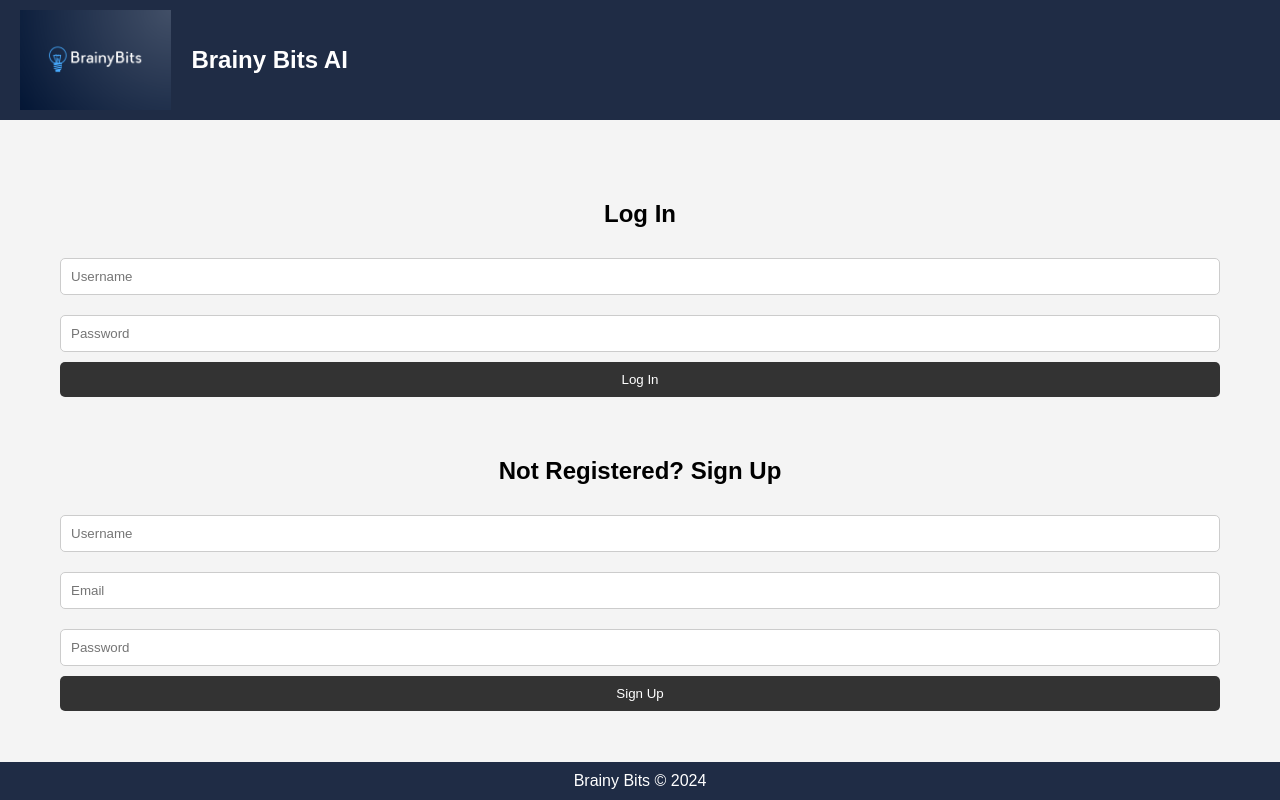
After one commit to salehundamaamani/brainy-bits-ai, a Flask app: template templates/login_signup.html in a window 1280 px wide. The commit adds this page. Run offline with Flask 3, Linux system fonts and the light colour scheme; the template is opened without the code that fills it, so the values that code supplies are empty.

Commit message:
Base and Style Updated
Added Base.html and updated the existing html codes and added style.css

```diff
--- /dev/null
+++ b/static/style.css
@@ -0,0 +1,135 @@
+body {
+    font-family: Arial, sans-serif;
+    margin: 0;
+    padding: 0;
+    background-color: #f4f4f4;
+    display: flex;
+    flex-direction: column;
+    min-height: 100vh;
+}
+
+.header {
+    background-color: #1F2C45;
+    color: white;
+    padding: 10px 20px;
+    display: flex;
+    align-items: center;
+    width: 100%;
+}
+
+.header img {
+    height: 100px;
+    margin-right: 20px;
+}
+
+.header h1 {
+    margin: 0;
+    font-size: 24px;
+}
+
+.container {
+    flex: 1;
+    padding: 20px;
+    text-align: center;
+}
+
+.footer {
+    background-color: #1F2C45;
+    color: white;
+    text-align: center;
+    padding: 10px 0;
+    width: 100%;
+    position: absolute;
+    bottom: 0;
+}
+
+.form-container {
+    flex: 1;
+    padding: 20px;
+}
+
+.form-container h2 {
+    text-align: center;
+}
+
+.form-container form {
+    display: flex;
+    flex-direction: column;
+    align-items: center;
+}
+
+.form-container input {
+    width: 100%;
+    padding: 10px;
+    margin: 10px 0;
+    border: 1px solid #ccc;
+    border-radius: 5px;
+    box-sizing: border-box;
+}
+
+.form-container button {
+    background-color: #333;
+    color: white;
+    padding: 10px 20px;
+    border: none;
+    border-radius: 5px;
+    cursor: pointer;
+    transition: background-color 0.3s;
+    width: 100%;
+}
+
+.form-container button:hover {
+    background-color: #555;
+}
+
+.divider {
+    border-left: 1px solid #ccc;
+    height: auto;
+    margin: 0 20px;
+}
+
+.back-link {
+    display: block;
+    margin: 20px auto;
+    text-align: center;
+    color: #333;
+    text-decoration: none;
+    font-size: 18px;
+    background-color: #ddd;
+    padding: 10px 20px;
+    border-radius: 5px;
+    transition: background-color 0.3s;
+}
+
+.back-link:hover {
+    background-color: #bbb;
+}
+
+ul {
+    list-style-type: none;
+    padding: 0;
+}
+
+li {
+    margin: 20px 0;
+}
+
+a {
+    text-decoration: none;
+    color: #333;
+    font-size: 18px;
+    padding: 10px 20px;
+    background-color: #ddd;
+    border-radius: 5px;
+    transition: background-color 0.3s;
+}
+
+a:hover {
+    background-color: #bbb;
+}
+
+.video-container img {
+    max-width: 100%;
+    border: 2px solid #333;
+    border-radius: 5px;
+}
--- /dev/null
+++ b/templates/base.html
@@ -0,0 +1,19 @@
+<!DOCTYPE html>
+<html>
+<head>
+    <title>{% block title %}{% endblock %}</title>
+    <link rel="stylesheet" type="text/css" href="{{ url_for('static', filename='style.css') }}">
+</head>
+<body>
+    <div class="header">
+        <img src="{{ url_for('static', filename='logo.png') }}" alt="Logo">
+        <h1>Brainy Bits AI</h1>
+    </div>
+    <div class="container">
+        {% block content %}{% endblock %}
+    </div>
+    <div class="footer">
+        Brainy Bits © 2024
+    </div>
+</body>
+</html>
--- /dev/null
+++ b/templates/login_signup.html
@@ -0,0 +1,24 @@
+{% extends "base.html" %}
+{% block title %}Log In / Sign Up{% endblock %}
+{% block content %}
+<div class="container">
+    <div class="form-container">
+        <h2>Log In</h2>
+        <form action="/login" method="post">
+            <input type="text" name="username" placeholder="Username" required>
+            <input type="password" name="password" placeholder="Password" required>
+            <button type="submit">Log In</button>
+        </form>
+    </div>
+    <div class="divider"></div>
+    <div class="form-container">
+        <h2>Not Registered? Sign Up</h2>
+        <form action="/signup" method="post">
+            <input type="text" name="username" placeholder="Username" required>
+            <input type="email" name="email" placeholder="Email" required>
+            <input type="password" name="password" placeholder="Password" required>
+            <button type="submit">Sign Up</button>
+        </form>
+    </div>
+</div>
+{% endblock %}
```
Also changed, not shown: templates/classroom_monitoring.html (+8 -69 lines), templates/index.html (+8 -64 lines), templates/student_list.html (+4 -8 lines), 1 other file.
